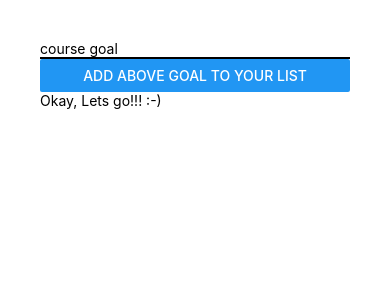
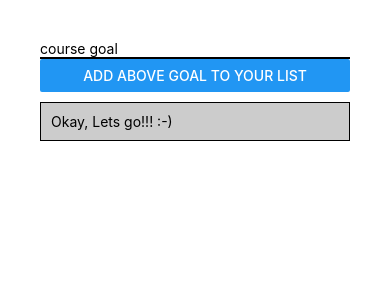
Before and after one commit to barunantony/rn-first-app, a React Native app: screen / in a window 390 px wide. Both pictures are taken after a click on the button "ADD ABOVE GOAL TO YOUR LIST". Shown: the top 300 px of the page. Built offline with nearby package versions, Linux system fonts and the light colour scheme.

Commit message:
use Flatlist to have a scrollable view

```diff
--- a/App.js
+++ b/App.js
@@ -1,5 +1,5 @@
 import React, { useState } from 'react';
-import { Button, StyleSheet, Text, TextInput, View } from 'react-native';
+import { Button, StyleSheet, Text, TextInput, View, FlatList } from 'react-native';
 
 export default function App() {
   const [goal, setGoal] = useState('Okay, Lets go!!! :-)');
@@ -9,7 +9,7 @@ export default function App() {
     setGoal(enteredText);
   }
   const addGoalHandler = () => {
-    setCourseGoals(currentGoals => [...currentGoals, goal]);
+    setCourseGoals(currentGoals => [...currentGoals, { key: courseGoals.length + '', goal}]);
     setGoal('');
   }
 
@@ -24,8 +24,23 @@ export default function App() {
       />
       <Button
         title="Add above goal to your list"
-        onPress={addGoalHandler} />
-      {courseGoals.map((goal, i) => <Text key={i}>{goal}</Text>)}
+        onPress={addGoalHandler}
+      />
+      {/* <ScrollView>
+        {courseGoals.map((goal, i) =>
+          <View key={i} style={styles.listItem}>
+            <Text>{goal}</Text>
+          </View>
+        )}
+      </ScrollView> */}
+      <FlatList
+        data={courseGoals}
+        renderItem={itemData => (
+          <View style={styles.listItem}>
+            <Text>{itemData.item.goal}</Text>
+          </View>
+        )}
+      />
     </View>
   );
 }
@@ -34,8 +49,15 @@ const styles = StyleSheet.create({
   container: {
    padding: 40
   },
-  // button: {
-  //   position: 'absolute',
-  //   bottom: 0
-  // }
+  button: {
+    position: 'absolute',
+    bottom: 0
+  },
+  listItem: {
+    padding: 10,
+    marginVertical: 10,
+    backgroundColor: '#ccc',
+    borderColor: 'black',
+    borderWidth: 1
+  }
 });
```
